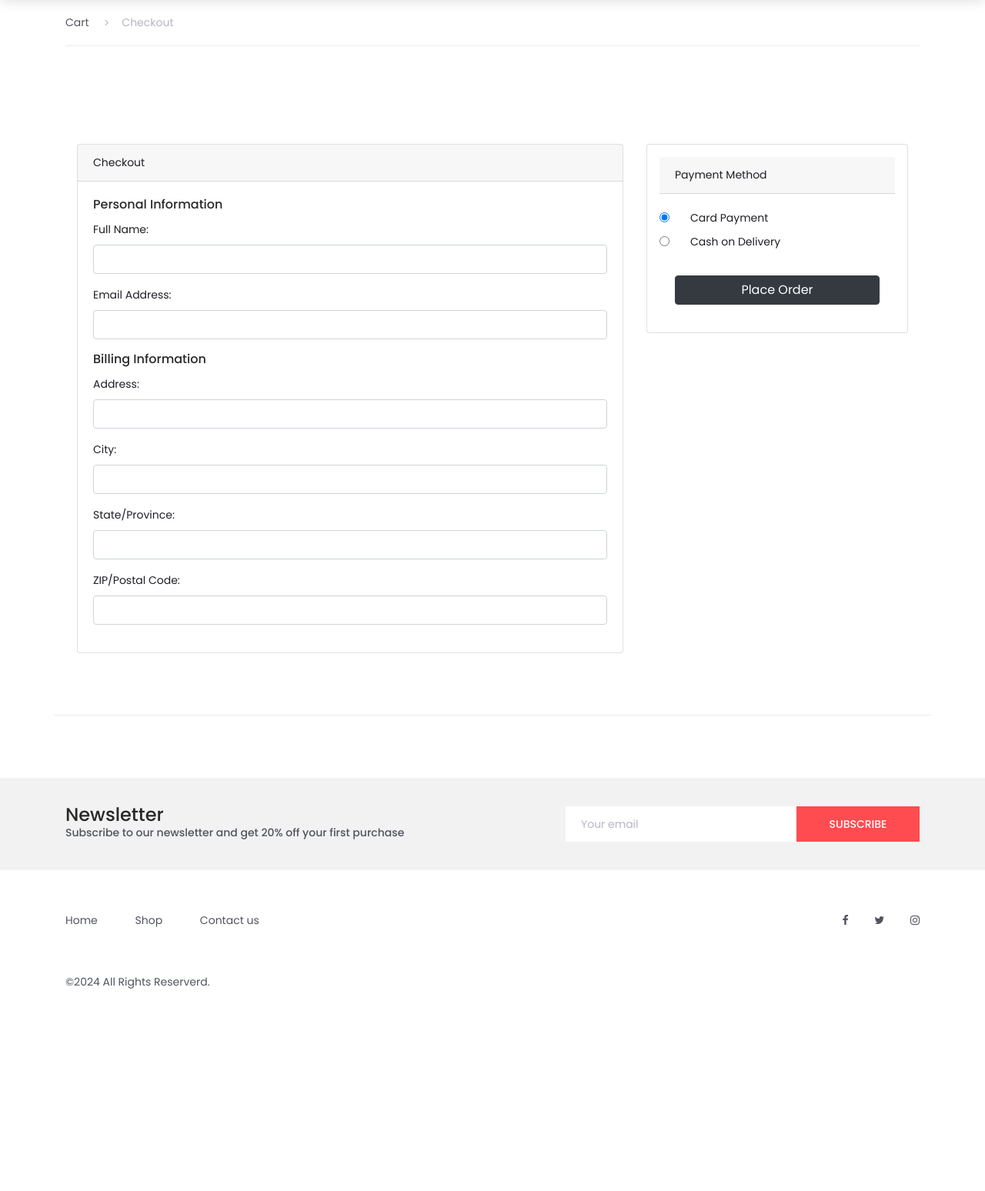
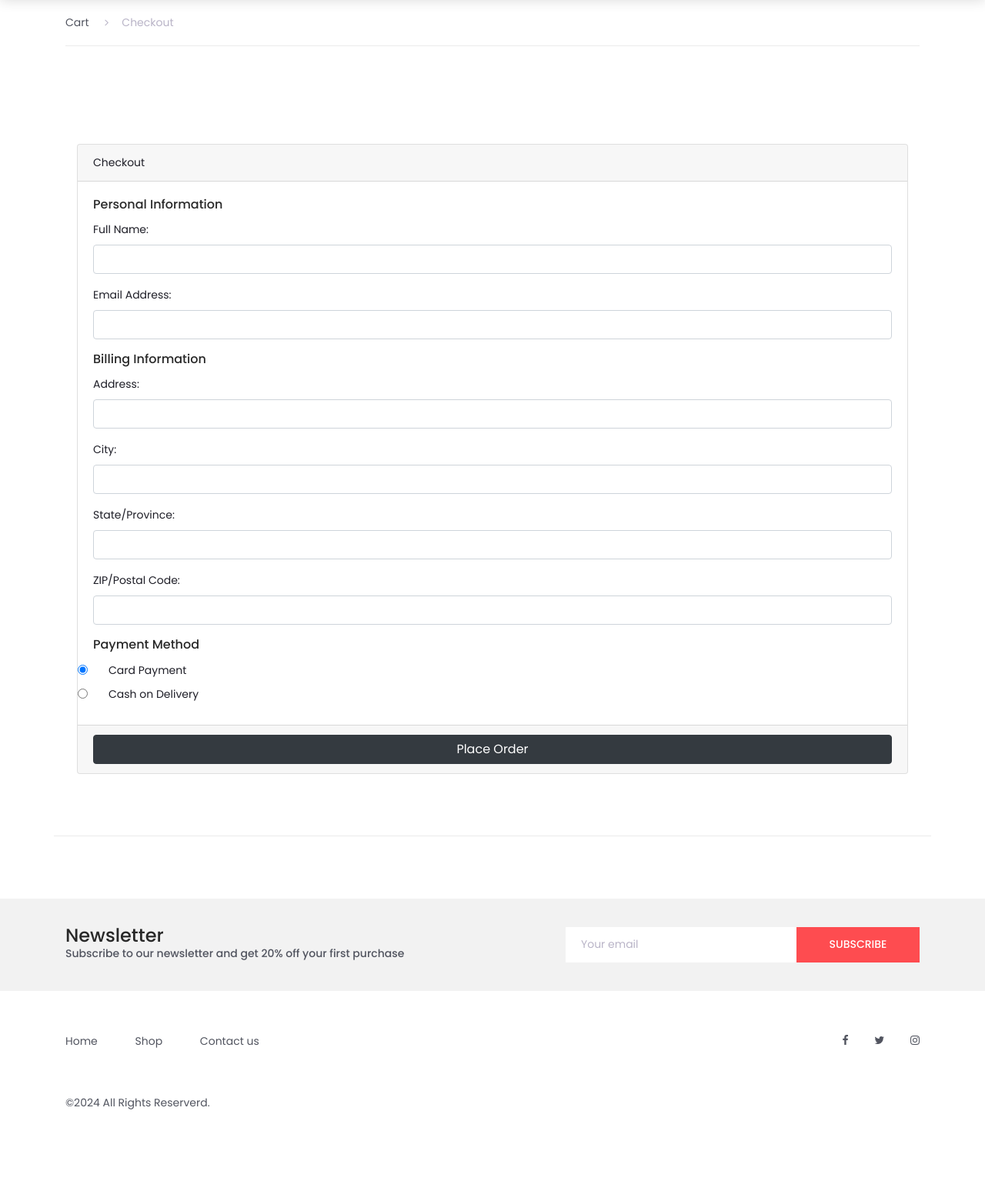
Before and after one commit to abdullah956/dj-itnow, a Django app: template templates/checkout.html in a window 1280 px wide. Shown: the part 150-1698 px from the top of the page at 77% size. Before the commit the page ends 1435 px from the top, so only its background shows below. Run offline with Django 5.2, Linux system fonts and the light colour scheme; the template is opened without the code that fills it, so the values that code supplies are empty; some libraries are stand-ins or nearby versions.

Commit message:
checkout done

```diff
--- a/templates/cart.html
+++ b/templates/cart.html
@@ -240,7 +240,7 @@
               <span class="label">Total:</span>
               <span class="value">${{ total }}</span>
             </div>
-            <button class="checkout-btn">Proceed to Checkout</button>
+            <a href="{% url 'checkout_view' %}" class="checkout-btn"><center>Proceed to Checkout</center></a>
           </div>
         </div>
 
--- a/templates/checkout.html
+++ b/templates/checkout.html
@@ -3,26 +3,23 @@
   {% load static %}
   <head>
     <title>Checkout</title>
-    <meta charset="utf-8">
-    <meta http-equiv="X-UA-Compatible" content="IE=edge">
-    <meta name="description" content="Colo Shop Template">
-    <meta name="viewport" content="width=device-width, initial-scale=1">
-    <link rel="stylesheet" type="text/css" href="{% static 'styles/bootstrap4/bootstrap.min.css' %}">
-    <link href="{% static 'plugins/font-awesome-4.7.0/css/font-awesome.min.css' %}" rel="stylesheet" type="text/css">
-    <link rel="stylesheet" type="text/css" href="{% static 'plugins/OwlCarousel2-2.2.1/owl.carousel.css' %}">
-    <link rel="stylesheet" type="text/css" href="{% static 'plugins/OwlCarousel2-2.2.1/owl.theme.default.css' %}">
-    <link rel="stylesheet" type="text/css" href="{% static 'plugins/OwlCarousel2-2.2.1/animate.css' %}">
-    <link rel="stylesheet" href="{% static 'plugins/themify-icons/themify-icons.css' %}">
-    <link rel="stylesheet" type="text/css" href="{% static 'plugins/jquery-ui-1.12.1.custom/jquery-ui.css' %}">
-    <link rel="stylesheet" type="text/css" href="{% static 'styles/contact_styles.css' %}">
-    <link rel="stylesheet" type="text/css" href="{% static 'styles/contact_responsive.css' %}">
+    <meta charset="utf-8" />
+    <meta http-equiv="X-UA-Compatible" content="IE=edge" />
+    <meta name="description" content="Colo Shop Template" />
+    <meta name="viewport" content="width=device-width, initial-scale=1" />
+    <link rel="stylesheet" type="text/css" href="{% static 'styles/bootstrap4/bootstrap.min.css' %}" />
+    <link href="{% static 'plugins/font-awesome-4.7.0/css/font-awesome.min.css' %}" rel="stylesheet" type="text/css" />
+    <link rel="stylesheet" type="text/css" href="{% static 'plugins/OwlCarousel2-2.2.1/owl.carousel.css' %}" />
+    <link rel="stylesheet" type="text/css" href="{% static 'plugins/OwlCarousel2-2.2.1/owl.theme.default.css' %}" />
+    <link rel="stylesheet" type="text/css" href="{% static 'plugins/OwlCarousel2-2.2.1/animate.css' %}" />
+    <link rel="stylesheet" href="{% static 'plugins/themify-icons/themify-icons.css' %}" />
+    <link rel="stylesheet" type="text/css" href="{% static 'plugins/jquery-ui-1.12.1.custom/jquery-ui.css' %}" />
+    <link rel="stylesheet" type="text/css" href="{% static 'styles/contact_styles.css' %}" />
+    <link rel="stylesheet" type="text/css" href="{% static 'styles/contact_responsive.css' %}" />
   </head>
 
-
   <body>
-
     <div class="super_container">
-
       <!-- Header -->
 
       {% include 'header.html' %}
@@ -30,17 +27,18 @@
       <div class="container contact_container">
         <div class="row">
           <div class="col">
-
             <!-- Breadcrumbs -->
 
             <div class="breadcrumbs d-flex flex-row align-items-center">
               <ul>
-                            <li><a href="index.html">Cart</a></li>
-                            <li class="active"><a href="#"><i class="fa fa-angle-right"
-                                        aria-hidden="true"></i>Checkout</a></li>
+                <li>
+                  <a href="index.html">Cart</a>
+                </li>
+                <li class="active">
+                  <a href="#"><i class="fa fa-angle-right" aria-hidden="true"></i>Checkout</a>
+                </li>
               </ul>
             </div>
-
           </div>
         </div>
 
@@ -48,100 +46,72 @@
 
         <style>
           /* Example of minimal custom styling */
-
         </style>
 
         <div class="container mt-5">
           <!-- Checkout Form Section -->
           <div class="row">
-                    <div class="col-md-8">
-                        <form action="submit_order.php" method="POST" id="checkout-form">
+            <div class="col-md-12">
+              <form action="{% url 'checkout_view' %}" method="POST" id="checkout-form">
+                {% csrf_token %}
                 <div class="card">
-                                <div class="card-header">
-                                    Checkout
-                                </div>
+                  <div class="card-header">Checkout</div>
                   <div class="card-body">
                     <!-- Personal Information -->
                     <h5 class="card-title">Personal Information</h5>
                     <div class="form-group">
                       <label for="fullname">Full Name:</label>
-                                        <input type="text" class="form-control" id="fullname" name="fullname"
-                                            required>
+                      <input type="text" class="form-control" id="fullname" name="fullname" required />
                     </div>
                     <div class="form-group">
                       <label for="email">Email Address:</label>
-                                        <input type="email" class="form-control" id="email" name="email"
-                                            required>
+                      <input type="email" class="form-control" id="email" name="email" required />
                     </div>
 
                     <!-- Billing Information -->
                     <h5 class="card-title">Billing Information</h5>
                     <div class="form-group">
                       <label for="address">Address:</label>
-                                        <input type="text" class="form-control" id="address" name="address"
-                                            required>
+                      <input type="text" class="form-control" id="address" name="address" required />
                     </div>
                     <div class="form-group">
                       <label for="city">City:</label>
-                                        <input type="text" class="form-control" id="city" name="city"
-                                            required>
+                      <input type="text" class="form-control" id="city" name="city" required />
                     </div>
                     <div class="form-group">
                       <label for="state">State/Province:</label>
-                                        <input type="text" class="form-control" id="state" name="state"
-                                            required>
+                      <input type="text" class="form-control" id="state" name="state" required />
                     </div>
                     <div class="form-group">
                       <label for="zip">ZIP/Postal Code:</label>
-                                        <input type="text" class="form-control" id="zip" name="zip"
-                                            required>
+                      <input type="text" class="form-control" id="zip" name="zip" required />
                     </div>
+
+                    <!-- Payment Options -->
+                    <h5 class="card-title">Payment Method</h5>
+                    <div class="form-check">
+                      <input class="form-check-input" type="radio" name="payment_method" id="card" value="card" checked />
+                      <label class="form-check-label" for="card">Card Payment</label>
+                    </div>
+                    <div class="form-check">
+                      <input class="form-check-input" type="radio" name="payment_method" id="cash" value="cash" />
+                      <label class="form-check-label" for="cash">Cash on Delivery</label>
+                    </div>
+                  </div>
+                  <div class="card-footer">
+                    <button type="submit" class="btn btn-dark w-100">Place Order</button>
                   </div>
                 </div>
               </form>
             </div>
-
-                    <!-- Payment Options -->
-                    <div class="col-md-4">
-                        <div class="card p-3">
-                            <div class="card-header">
-                                Payment Method
-                            </div>
-                            <div class="card-body ">
-                                <div class="form-check">
-                                    <input class="form-check-input" type="radio" name="payment_method" id="card"
-                                        value="card" checked>
-                                    <label class="form-check-label" for="card">
-                                        Card Payment
-                                    </label>
-                                </div>
-                                <div class="form-check">
-                                    <input class="form-check-input" type="radio" name="payment_method"
-                                        id="cash" value="cash">
-                                    <label class="form-check-label" for="cash">
-                                        Cash on Delivery
-                                    </label>
-                                </div>
-                                <button type="submit" form="checkout-form" class="btn btn-dark mt-4 w-100">Place
-                                    Order</button>
-                            </div>
-                        </div>
-                    </div>
           </div>
         </div>
 
-
-
-
-
         <!-- Contact Us -->
-
-
       </div>
 
       <!-- Newsletter -->
       {% include 'footer.html' %}
-
     </div>
 
     <script src="{% static 'js/jquery-3.2.1.min.js' %}"></script>
@@ -154,5 +124,4 @@
     <script src="{% static 'plugins/jquery-ui-1.12.1.custom/jquery-ui.js' %}"></script>
     <script src="{% static 'js/contact_custom.js' %}"></script>
   </body>
-
 </html>
--- a/users/admin.py
+++ b/users/admin.py
@@ -1,7 +1,7 @@
 from django.contrib import admin
 from django.contrib.auth.admin import UserAdmin
 from .forms import UserChangeForm, UserCreationForm
-from .models import User, Category, Product , Cart
+from .models import User, Category, Product , Cart , Order
 
 class CustomUserAdmin(UserAdmin):
     form = UserChangeForm
@@ -27,3 +27,4 @@ admin.site.register(User, CustomUserAdmin)
 admin.site.register(Category)
 admin.site.register(Product)
 admin.site.register(Cart)
+admin.site.register(Order)
--- a/users/urls.py
+++ b/users/urls.py
@@ -10,4 +10,5 @@ urlpatterns = [
     path('product/<int:product_id>/', views.product_detail_view, name='product_detail'),
     path('cart/', views.cart_view, name='cart_view'),
     path('add-to-cart/', views.add_to_cart, name='add_to_cart'),
+    path('checkout/', views.checkout_view, name='checkout_view'),
 ]
```
Also changed, not shown: users/models.py (+21 -0 lines), users/views.py (+37 -1 lines), users/migrations/0004_order.py (added). Lines whose indentation alone changed are shown as unchanged.
